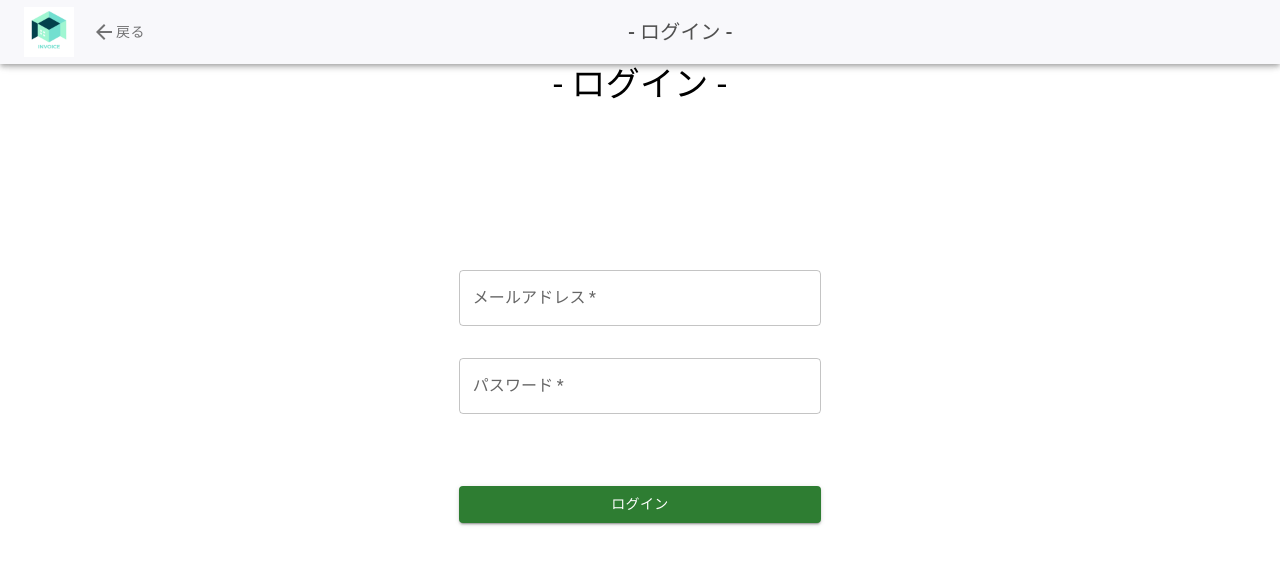
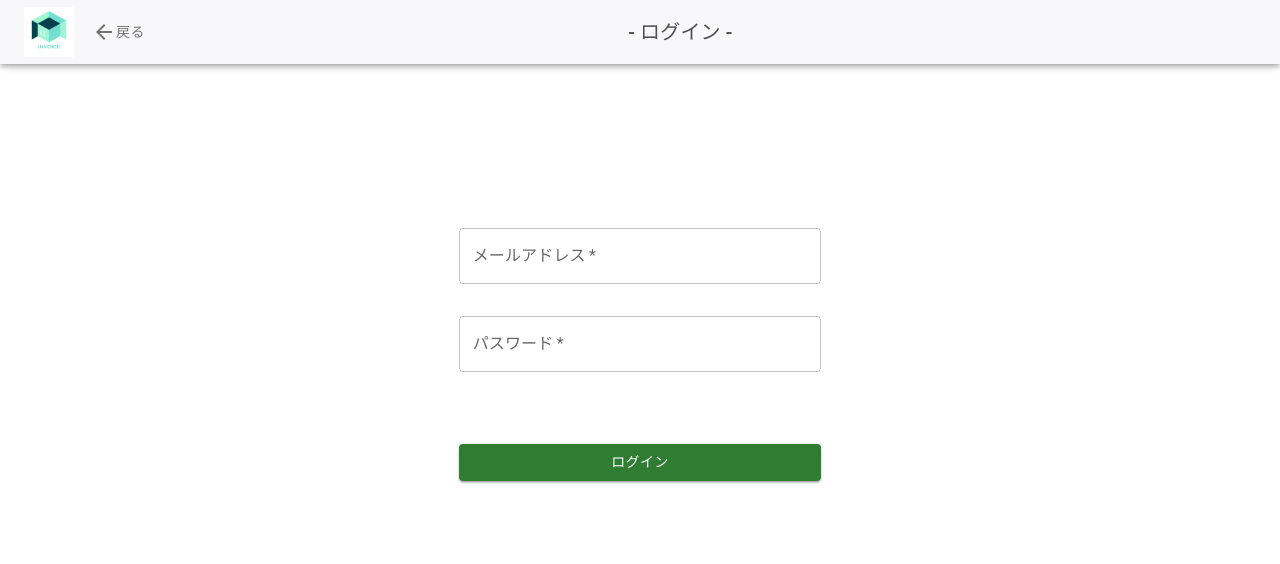
Before and after one commit to Invoice-ti-mukaihatu/invoice_front, a React app: page /login in a window 1280 px wide. Shown: the top 564 px of the page. Built offline with nearby package versions, Linux system fonts and the light colour scheme; no server answers; the HTML template or start-up script is replaced by a standard one.

Commit message:
header実装により、不要になったページタイトルの削除

```diff
--- a/src/pages/login/Login.tsx
+++ b/src/pages/login/Login.tsx
@@ -13,7 +13,8 @@ export const Login: React.FC = () => {
 
   const handleLogin = async () => {
     // ログイン情報を送信し、レスポンスを受け取る
-    await axios.post<string>("/login", { email, password })
+    await axios
+      .post<string>("/login", { email, password })
       .then((response) => {
         //cookieにトークンを保存
         document.cookie = `${invoice_token_key}=${response.data}`;
@@ -38,10 +39,6 @@ export const Login: React.FC = () => {
             alignItems: "center",
           }}
         >
-          <Typography component="h1" variant="h4">
-            - ログイン -
-          </Typography>
-
           <Grid item xs={9.5}>
             <Grid
               mt={10}
```
